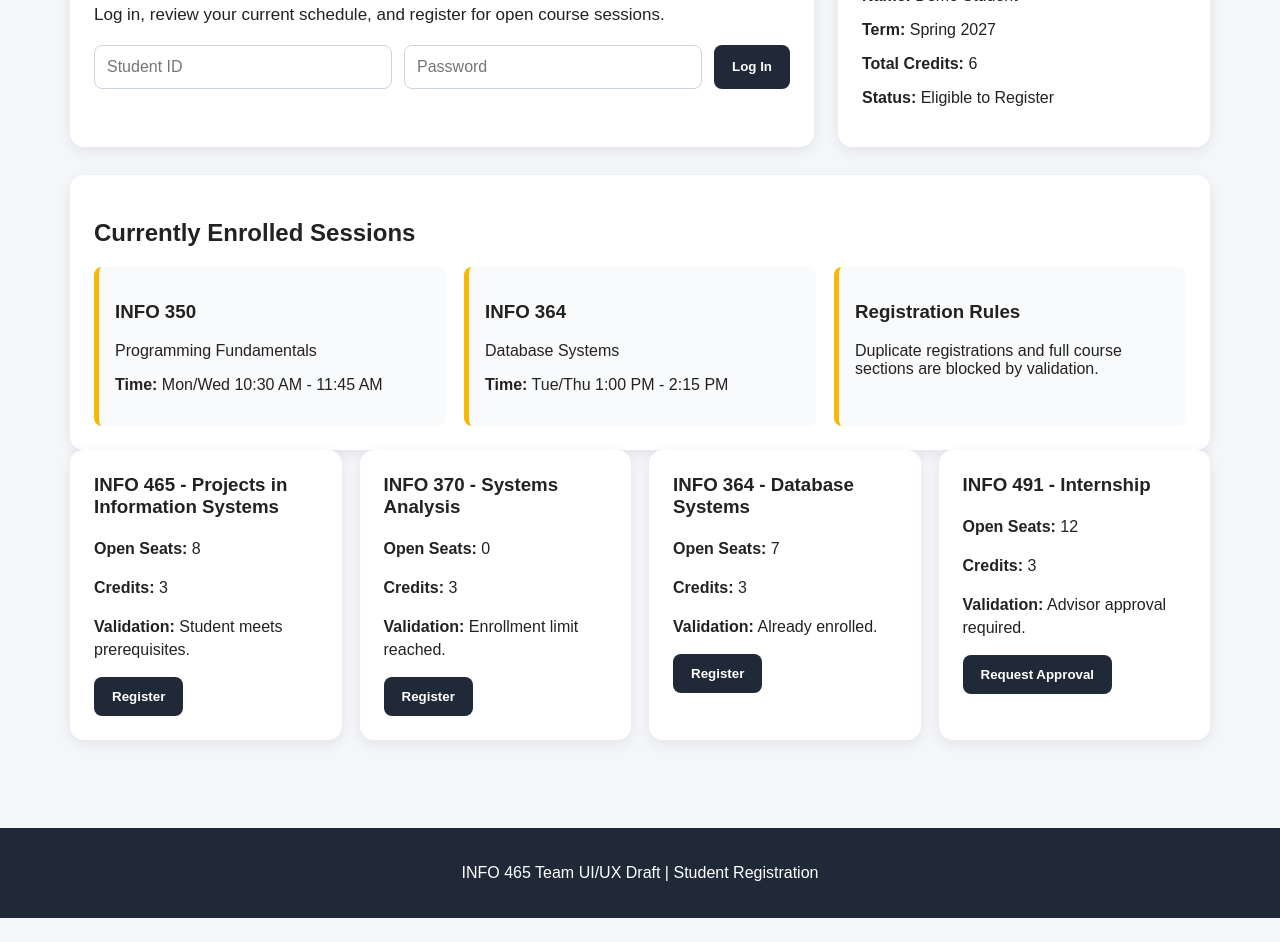
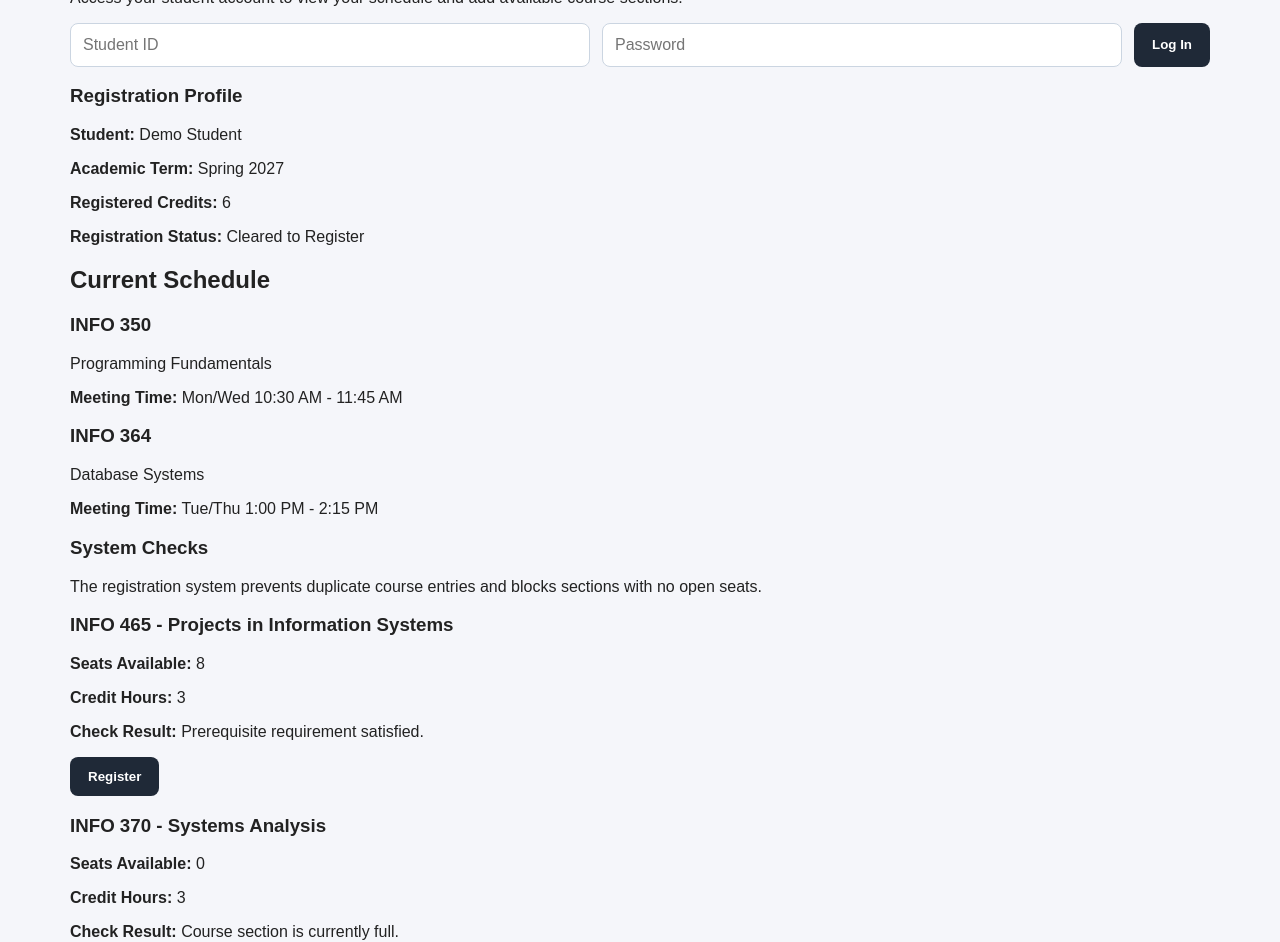
Before and after one commit to singh1563/INFO-465-Team-Project, a plain HTML site: page registration.html in a window 1280 px wide. Shown: the part 259-1201 px from the top of the page. Before the commit the page ends 1177 px from the top, so only its background shows below. Drawn offline with Linux system fonts and the light colour scheme.

Commit message:
registration.html

```diff
--- a/registration.html
+++ b/registration.html
@@ -3,112 +3,122 @@
 <head>
   <meta charset="UTF-8">
   <meta name="viewport" content="width=device-width, initial-scale=1.0">
-  <title>VCU Course Registration | Student Registration</title>
+  <title>VCU Registration Portal | Student Registration</title>
   <link rel="stylesheet" href="style.css">
 </head>
+
 <body>
+  <header class="page-header">
+    <div class="header-content">
+      <div class="logo-box">VCU</div>
 
-  <header class="site-header">
-    <div class="brand">
-      <div class="brand-mark">VCU</div>
-      <div>
+      <div class="title-group">
         <h1>Course Registration System</h1>
-        <p>Student Registration Screen</p>
+        <p>Student Registration Portal</p>
       </div>
     </div>
 
-    <nav class="main-nav">
+    <nav class="navigation-menu">
       <a href="index.html">Home</a>
       <a href="course_search.html">Course Search</a>
-      <a class="active" href="registration.html">Student Registration</a>
+      <a href="registration.html" class="active">Student Registration</a>
       <a href="instructor_schedule.html">Instructor Schedules</a>
       <a href="enrollment.html">Session Enrollment</a>
     </nav>
   </header>
 
   <main>
-    <section class="hero">
-      <div class="hero-text">
-        <h2>Student Registration</h2>
-        <p>Log in, review your current schedule, and register for open course sessions.</p>
+    <section class="intro-section">
+      <div class="login-panel">
+        <h2>Register for Courses</h2>
+        <p>Access your student account to view your schedule and add available course sections.</p>
 
-        <form>
-          <input type="text" placeholder="Student ID">
-          <input type="password" placeholder="Password">
-          <button type="button" onclick="alert('Student login successful for demo purposes.')">Log In</button>
+        <form class="student-login">
+          <input type="text" name="studentId" placeholder="Student ID">
+          <input type="password" name="studentPassword" placeholder="Password">
+          <button type="button" onclick="alert('Demo login complete. Student account loaded.')">
+            Log In
+          </button>
         </form>
       </div>
 
-      <div class="status-card">
-        <h3>Student Summary</h3>
-        <p><strong>Name:</strong> Demo Student</p>
-        <p><strong>Term:</strong> Spring 2027</p>
-        <p><strong>Total Credits:</strong> 6</p>
-        <p><strong>Status:</strong> Eligible to Register</p>
+      <aside class="student-card">
+        <h3>Registration Profile</h3>
+        <p><strong>Student:</strong> Demo Student</p>
+        <p><strong>Academic Term:</strong> Spring 2027</p>
+        <p><strong>Registered Credits:</strong> 6</p>
+        <p><strong>Registration Status:</strong> Cleared to Register</p>
+      </aside>
+    </section>
+
+    <section class="schedule-section">
+      <h2>Current Schedule</h2>
+
+      <div class="schedule-list">
+        <article>
+          <h3>INFO 350</h3>
+          <p>Programming Fundamentals</p>
+          <p><strong>Meeting Time:</strong> Mon/Wed 10:30 AM - 11:45 AM</p>
+        </article>
+
+        <article>
+          <h3>INFO 364</h3>
+          <p>Database Systems</p>
+          <p><strong>Meeting Time:</strong> Tue/Thu 1:00 PM - 2:15 PM</p>
+        </article>
+
+        <article>
+          <h3>System Checks</h3>
+          <p>The registration system prevents duplicate course entries and blocks sections with no open seats.</p>
+        </article>
       </div>
     </section>
 
-    <section class="task-section">
-      <h2>Currently Enrolled Sessions</h2>
-
-      <div class="task-list">
-        <div>
-          <h3>INFO 350</h3>
-          <p>Programming Fundamentals</p>
-          <p><strong>Time:</strong> Mon/Wed 10:30 AM - 11:45 AM</p>
-        </div>
-
-        <div>
-          <h3>INFO 364</h3>
-          <p>Database Systems</p>
-          <p><strong>Time:</strong> Tue/Thu 1:00 PM - 2:15 PM</p>
-        </div>
-
-        <div>
-          <h3>Registration Rules</h3>
-          <p>Duplicate registrations and full course sections are blocked by validation.</p>
-        </div>
-      </div>
-    </section>
-
-    <section class="feature-grid">
-      <article class="feature-card">
+    <section class="course-options">
+      <article class="course-card">
         <h3>INFO 465 - Projects in Information Systems</h3>
-        <p><strong>Open Seats:</strong> 8</p>
-        <p><strong>Credits:</strong> 3</p>
-        <p><strong>Validation:</strong> Student meets prerequisites.</p>
-        <button type="button" onclick="alert('Registration successful: INFO 465 has been added to your schedule.')">Register</button>
+        <p><strong>Seats Available:</strong> 8</p>
+        <p><strong>Credit Hours:</strong> 3</p>
+        <p><strong>Check Result:</strong> Prerequisite requirement satisfied.</p>
+        <button type="button" onclick="alert('You have successfully registered for INFO 465.')">
+          Register
+        </button>
       </article>
 
-      <article class="feature-card">
+      <article class="course-card">
         <h3>INFO 370 - Systems Analysis</h3>
-        <p><strong>Open Seats:</strong> 0</p>
-        <p><strong>Credits:</strong> 3</p>
-        <p><strong>Validation:</strong> Enrollment limit reached.</p>
-        <button type="button" onclick="alert('Registration blocked: this course section is full.')">Register</button>
+        <p><strong>Seats Available:</strong> 0</p>
+        <p><strong>Credit Hours:</strong> 3</p>
+        <p><strong>Check Result:</strong> Course section is currently full.</p>
+        <button type="button" onclick="alert('Registration denied. This course section is full.')">
+          Register
+        </button>
       </article>
 
-      <article class="feature-card">
+      <article class="course-card">
         <h3>INFO 364 - Database Systems</h3>
-        <p><strong>Open Seats:</strong> 7</p>
-        <p><strong>Credits:</strong> 3</p>
-        <p><strong>Validation:</strong> Already enrolled.</p>
-        <button type="button" onclick="alert('Registration blocked: duplicate registration detected.')">Register</button>
+        <p><strong>Seats Available:</strong> 7</p>
+        <p><strong>Credit Hours:</strong> 3</p>
+        <p><strong>Check Result:</strong> Student is already registered for this course.</p>
+        <button type="button" onclick="alert('Registration denied. Duplicate registration found.')">
+          Register
+        </button>
       </article>
 
-      <article class="feature-card">
+      <article class="course-card">
         <h3>INFO 491 - Internship</h3>
-        <p><strong>Open Seats:</strong> 12</p>
-        <p><strong>Credits:</strong> 3</p>
-        <p><strong>Validation:</strong> Advisor approval required.</p>
-        <button type="button" onclick="alert('Registration pending: advisor approval is required.')">Request Approval</button>
+        <p><strong>Seats Available:</strong> 12</p>
+        <p><strong>Credit Hours:</strong> 3</p>
+        <p><strong>Check Result:</strong> Advisor permission is needed before registration.</p>
+        <button type="button" onclick="alert('Approval request submitted for INFO 491.')">
+          Request Approval
+        </button>
       </article>
     </section>
   </main>
 
-  <footer>
-    <p>INFO 465 Team UI/UX Draft | Student Registration</p>
+  <footer class="page-footer">
+    <p>INFO 465 Team UI/UX Draft | Student Registration Screen</p>
   </footer>
-
 </body>
 </html>
```
